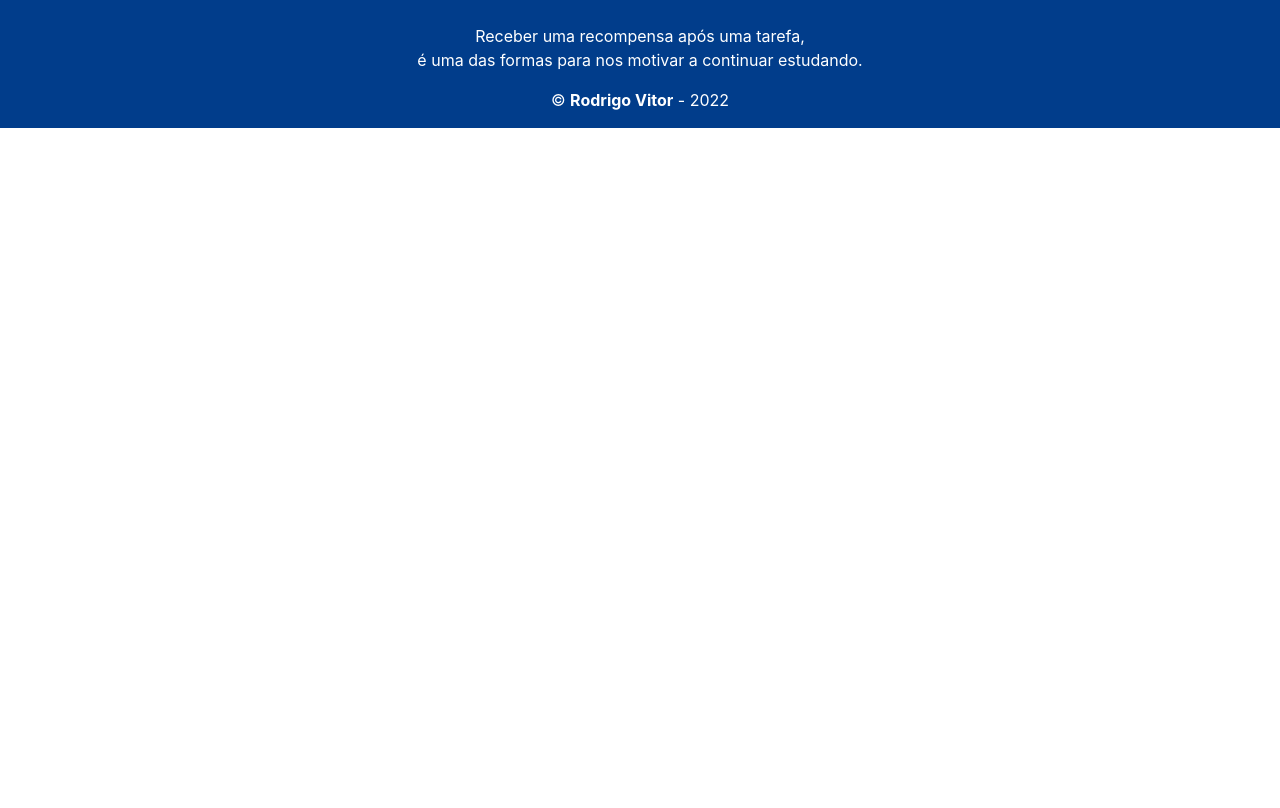
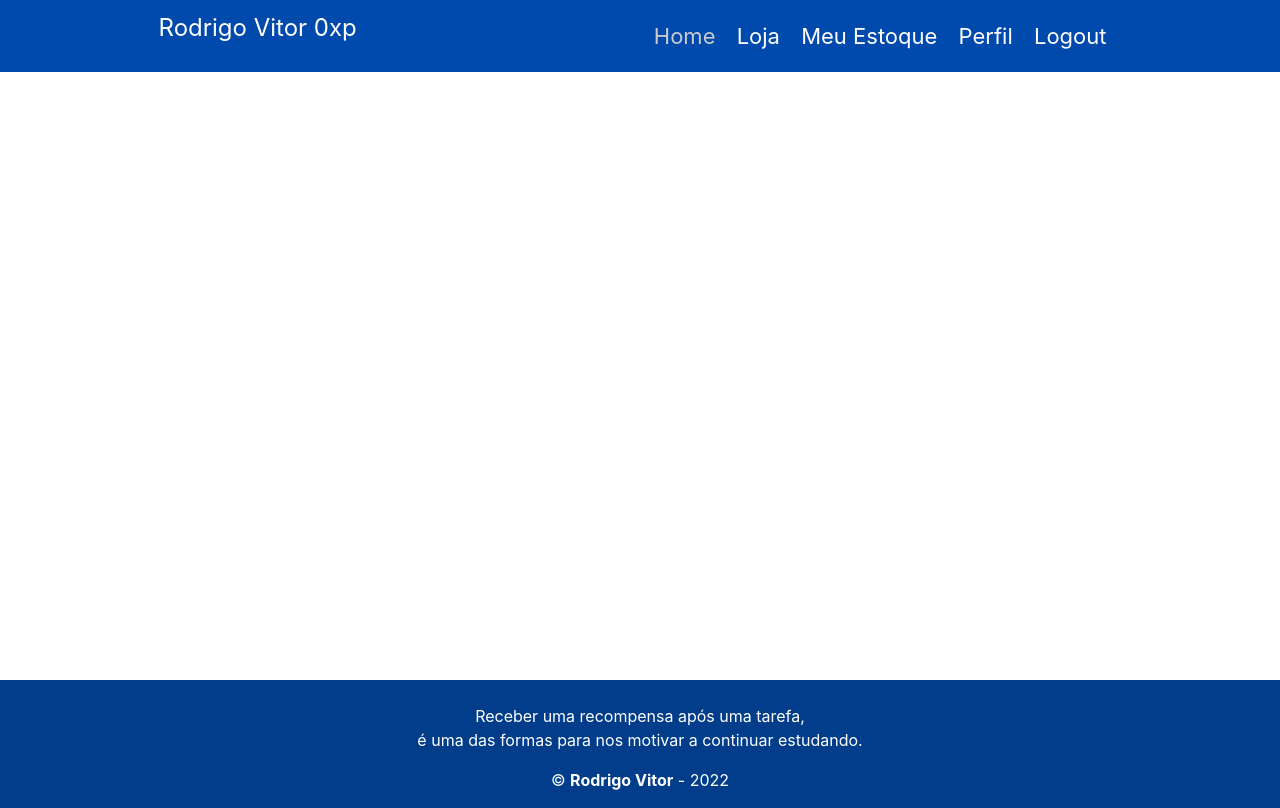
Before and after one commit to RodrigoVitor/Focus-3.0, a Nuxt app: page /home in a window 1280 px wide. Built offline with nearby package versions, Linux system fonts and the light colour scheme.

Commit message:
Adding home page and creating a navbar

```diff
--- /dev/null
+++ b/components/home/Navbar.vue
@@ -0,0 +1,35 @@
+<template>
+    <nav class="d-flex align-items-center">
+        <div class="nav-item">
+            <p>Rodrigo Vitor <span>0xp</span></p>
+        </div>
+        <div class="nav-item">
+            <NuxtLink to="/home">Home </NuxtLink>
+            <NuxtLink to="/">Loja </NuxtLink>
+            <NuxtLink to="/">Meu Estoque </NuxtLink>
+            <NuxtLink to="/">Perfil </NuxtLink>
+            <NuxtLink to="/">Logout </NuxtLink>
+        </div>
+    </nav>
+</template>
+
+<style scoped>
+nav {
+    background-color: #004AAD;
+    padding:10px;
+    justify-content: space-around;
+}
+.nav-item p {
+    color:white;
+    font-size:24px;
+}
+a {
+    color:white;
+    margin-right:15px;
+    text-decoration: none;
+    font-size:22px;
+}
+.nuxt-link-exact-active {
+    color:#ccc
+}
+</style>
--- a/components/layout/Footer.vue
+++ b/components/layout/Footer.vue
@@ -1,5 +1,5 @@
 <template>
-    <div id="Main">
+    <footer>
         <div class="container">
             <b-row>
                 <b-col>
@@ -13,15 +13,15 @@
                 </b-col>
             </b-row>
         </div>
-    </div>
+    </footer>
 </template>
 
 <style scoped>
-#Main {
+footer {
     background-color: #013d8b;
-    color:#fff
+    color:#fff;
 }
-#Main a {
+footer a {
     color:#fff;
     font-weight: bold;
 }
--- a/nuxt.config.js
+++ b/nuxt.config.js
@@ -32,7 +32,7 @@ export default {
       '~/components/home',
       '~/components/forms',
       '~/components/dashboard',
-      '~/components/layout'
+      '~/components/layouts'
     ]
   },
 
--- /dev/null
+++ b/pages/home/index.vue
@@ -0,0 +1,16 @@
+<template>
+    <div>
+        <Navbar />
+    </div>
+</template>
+
+<script>
+export default {
+}
+</script>
+
+<style scoped>
+div {
+    min-height: 85vh;
+}
+</style>
--- a/pages/index.vue
+++ b/pages/index.vue
@@ -1,5 +1,5 @@
 <template>
-  <div>
+  <div id="page-main">
     <SideLogo />
     <LoginRegister />
   </div>
@@ -14,6 +14,9 @@ export default {
 <style>
 * {
   margin:0;
-  padding:0
+  padding:0;
+}
+#page-main {
+  position: relative;
 }
 </style>
```
